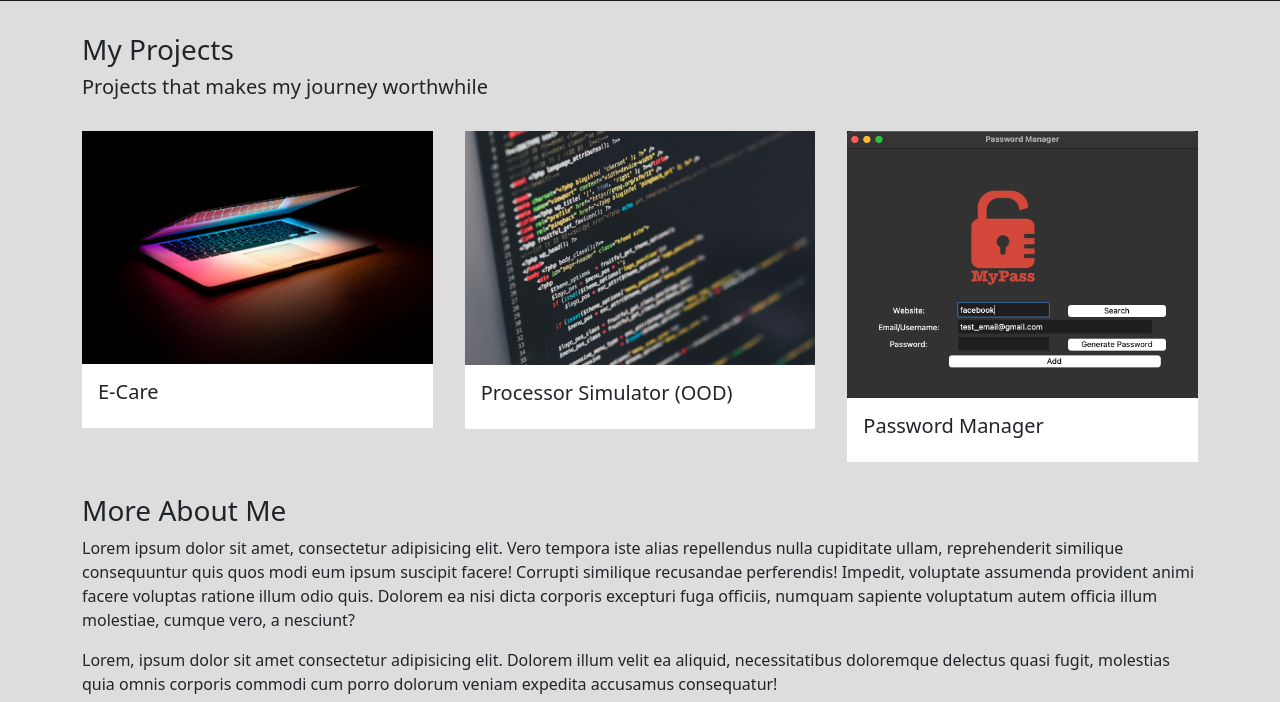
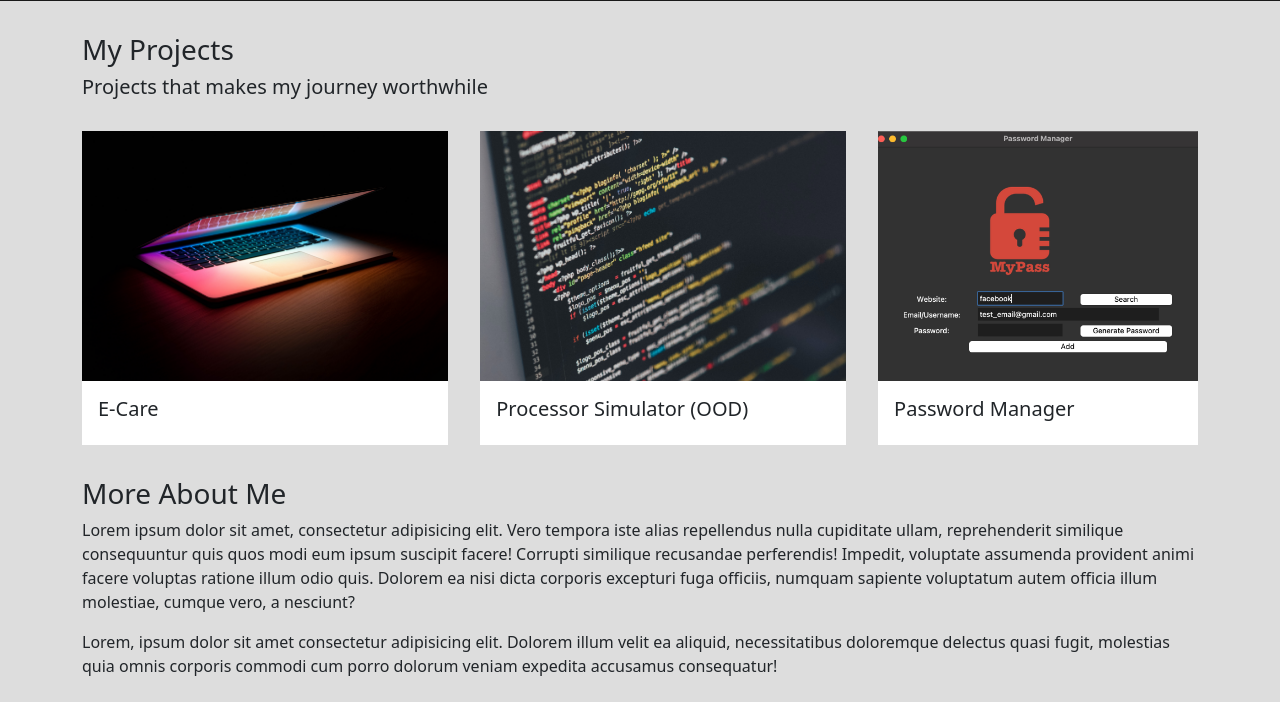
Before and after one commit to MohamedElatroush/portfolio-mhatem, a Django app: page / in a window 1280 px wide. Shown: the part 609-1311 px from the top of the page. Run offline with Django 4.2, Linux system fonts and the light colour scheme; data comes from the database, SQL or seed files in the repository; both versions use the stored data as it was after the commit; some libraries are stand-ins or nearby versions.

Commit message:
fixed styles

```diff
--- a/static/styles/main.css
+++ b/static/styles/main.css
@@ -64,19 +64,45 @@ body {
     text-align: center;
 }
 .projects--wrapper {
-    display: grid;
-    grid-template-columns: 1fr 1fr 1fr;
+    display: flex;
+    /* grid-template-columns: 1fr 1fr 1fr; */
+    justify-content: flex-start;
     gap: 2em;
     margin-top: 2em;
     margin-bottom: 2em;
+    overflow-x: auto;
+}
+
+.projects--wrapper::-webkit-scrollbar {
+    width: 2px;
+
+}
+
+.projects--wrapper::-webkit-scrollbar-track {
+    -webkit-box-shadow: inset 0 0 6px rgba(0,0,0,0.3);
+
+}
+
+.projects--wrapper::-webkit-scrollbar-thumb {
+  background-color: #197c8b;
+  outline: 1px solid slategrey;
+   border-radius: 100px;
+
+}
+
+.projects--wrapper::-webkit-scrollbar-thumb:hover{
+    background-color: #197c8b;
 }
 
 .project--column {
+    min-width: 300px;
 
 }
 
 .project--thumbnail {
     width: 100%;
+    height: 250px;
+    object-fit: cover;
 }
 
 .project--body {
```
Also changed, not shown: db.sqlite3, static/images/118465683_3270825309619255_3290588477118471923_n_BnTL3BF.jpg (added), static/images/118465683_3270825309619255_3290588477118471923_n_LzpeNSe.jpg (added), static/images/118465683_3270825309619255_3290588477118471923_n_Ql1T0Gs.jpg (added), static/images/118465683_3270825309619255_3290588477118471923_n_S2Nb6Oo.jpg (added), static/images/118465683_3270825309619255_3290588477118471923_n_U18o6z7.jpg (added).
